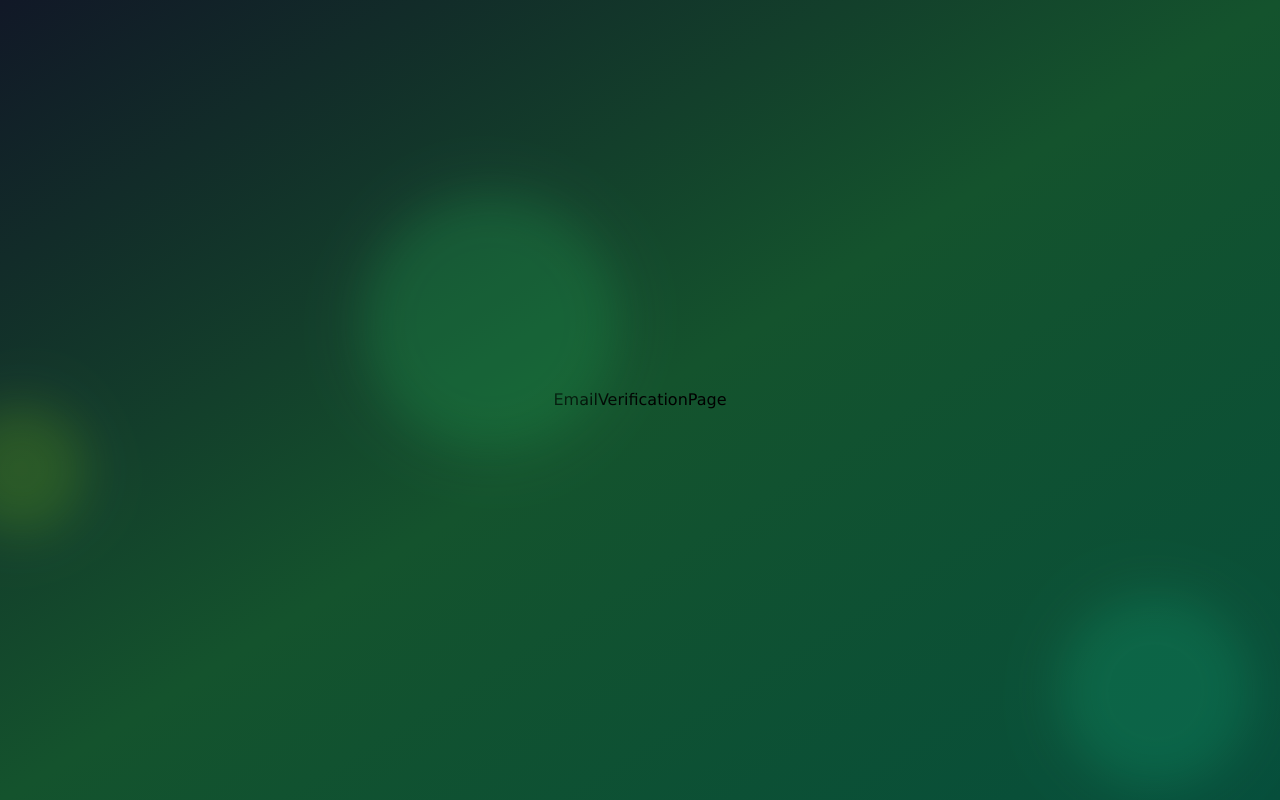
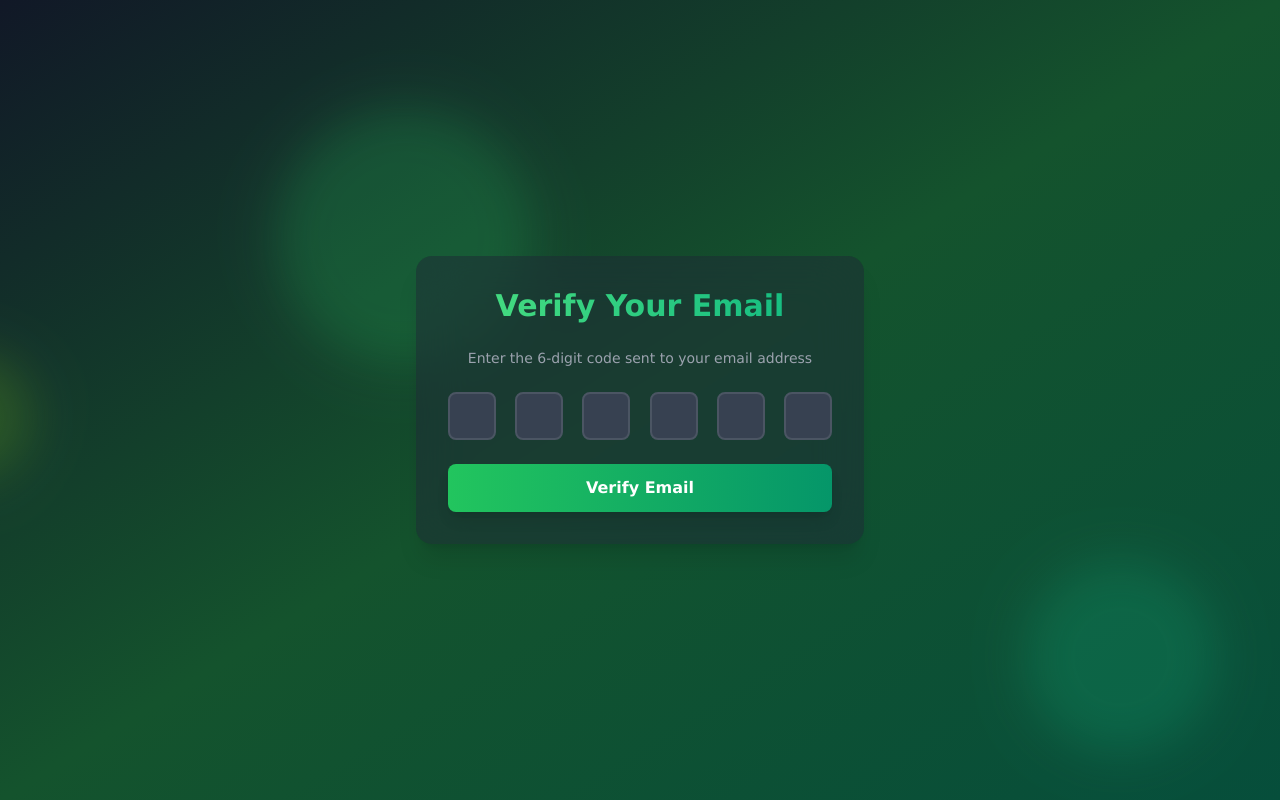
Before and after one commit to andryariadi/auth-app, a React (Vite) app in the folder client/: page /verify-email in a window 1280 px wide. Built offline with nearby package versions, Linux system fonts and the light colour scheme.

Commit message:
styling email verification page

```diff
--- a/client/src/pages/EmailVerification.jsx
+++ b/client/src/pages/EmailVerification.jsx
@@ -1,5 +1,34 @@
+import { motion } from "framer-motion";
+import { useState } from "react";
+
 const EmailVerificationPage = () => {
-  return <div>EmailVerificationPage</div>;
+  const [code, setCode] = useState(["", "", "", "", "", ""]);
+  return (
+    <motion.div initial={{ opacity: 0, y: 20 }} animate={{ opacity: 1, y: 0 }} transition={{ duration: 0.5 }} className="w-full max-w-md bg-gray-800 bg-opacity-50 backdrop-filter backdrop-blur-xl rounded-2xl shadow-xl overflow-hidden">
+      <div className="p-8 flex flex-col gap-6">
+        <h2 className="text-3xl font-bold text-center bg-gradient-to-r from-green-400 to-emerald-500 text-transparent bg-clip-text">Verify Your Email</h2>
+
+        <span className="text-sm text-center text-gray-400">Enter the 6-digit code sent to your email address</span>
+
+        <form action="" className="flex flex-col gap-6">
+          <div className="bg-violt-500 bg-ros-500 flex items-center justify-between">
+            {code.map((digit, index) => (
+              <input key={index} type="text" maxLength="6" value={digit} className="size-12 text-center text-2xl font-bold bg-gray-700 text-white border-2 border-gray-600 rounded-lg focus:border-green-500 focus:outline-none" />
+            ))}
+          </div>
+
+          <motion.button
+            className="w-full py-3 px-4 bg-gradient-to-r from-green-500 to-emerald-600 text-white font-bold rounded-lg shadow-lg hover:from-green-600 hover:to-emerald-700 transition-all duration-300"
+            whileHover={{ scale: 1.01 }}
+            whileTap={{ scale: 0.95 }}
+            type="submit"
+          >
+            Verify Email
+          </motion.button>
+        </form>
+      </div>
+    </motion.div>
+  );
 };
 
 export default EmailVerificationPage;
```
